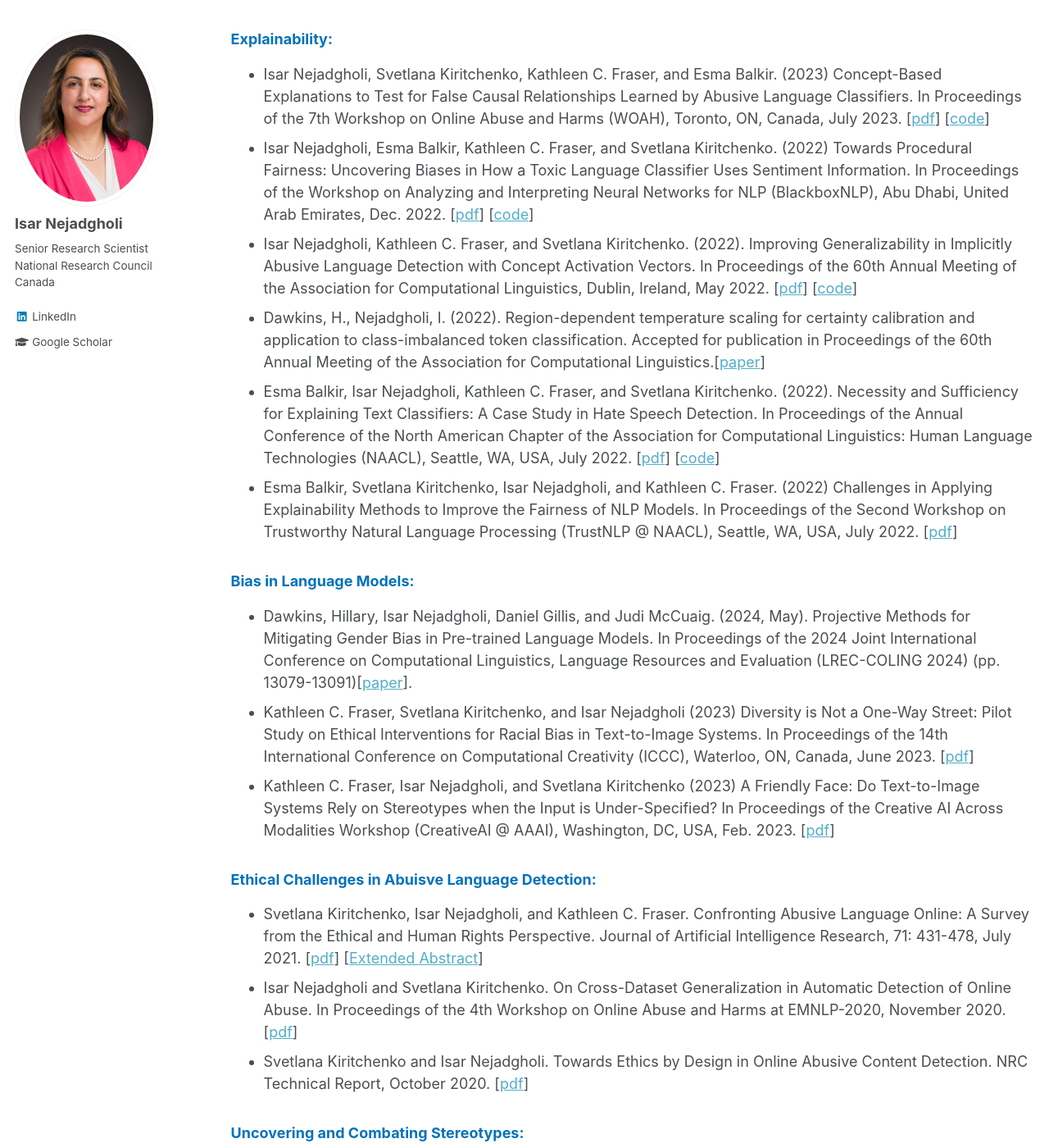
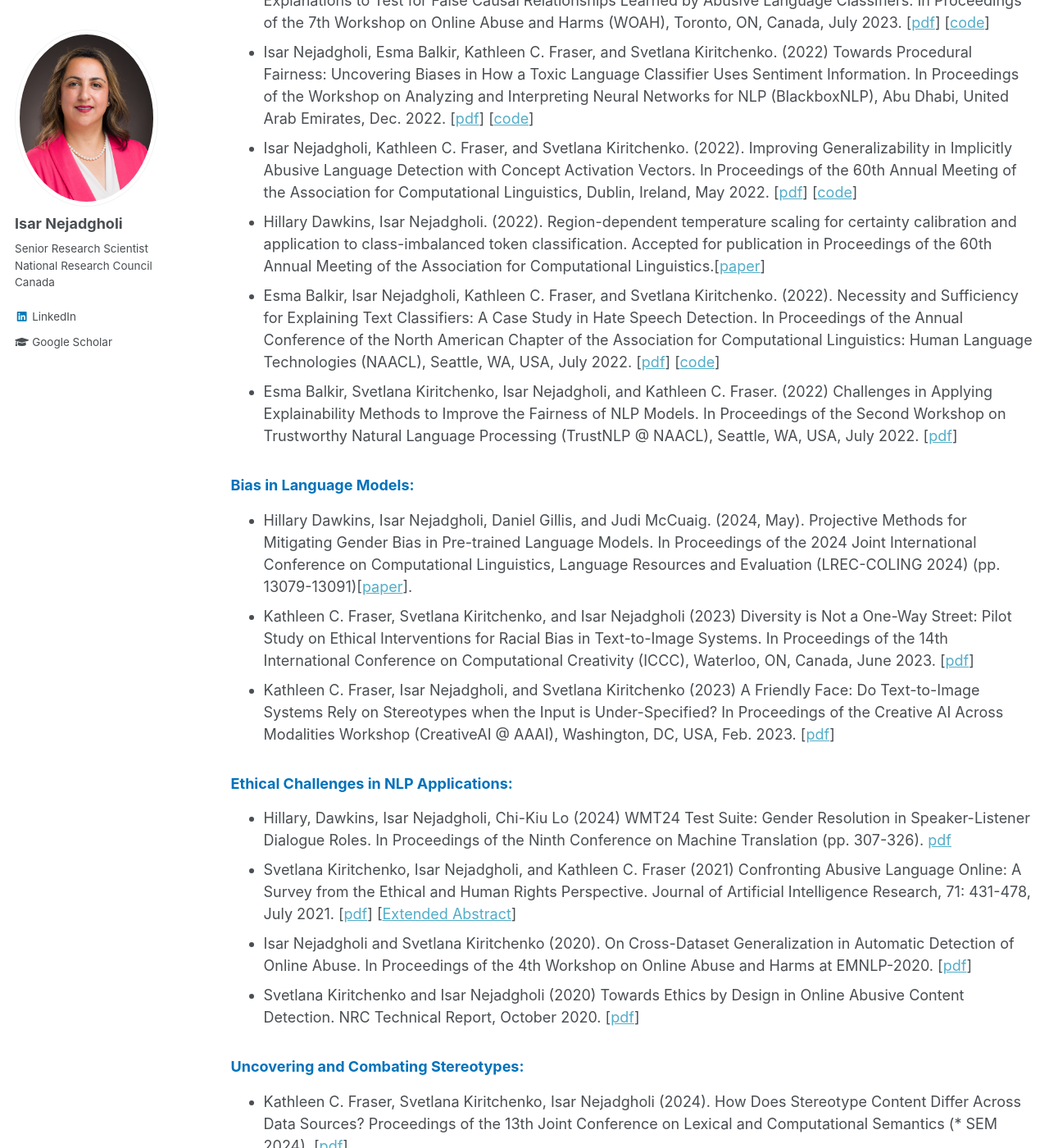
Before and after one commit to IsarNejad/IsarNejad.github.io, a Jekyll site: the page built from _pages/research.md, in a window 1280 px wide and 1400 px high, scrolled down 2875 px. Shown: the whole window at 82% size. Built offline with Jekyll 4.4.1, drawn with Linux system fonts in a browser that asks for light colours; some of the changed text lies outside the part shown.

Commit message:
Update research.md

```diff
--- a/_pages/research.md
+++ b/_pages/research.md
@@ -6,17 +6,15 @@ author_profile: true
 ---
 
 {: .amaranth-deep-purple}
-## AI for Social Good
+## AI for Social Impact
   - [**Detecting and Countering Toxic Language on Social Media:**](#Det-Count-Stereo) This project uses NLP techniques to detect and counter toxic language on social media that can lead to material and psychological harm.
-  - [**Social Media Analysis for Early Detection of Suicide Ideation:**](#suicide) This project is in collaboration with the University of Ottawa and focuses on developing tools for the early detection of suicidal ideation on social media.
-  - [**Multimodal Social Media Analysis for Wildfire Response:**](#MultiModal-Disaster) This project leverages social media to inform wildfire response in Canada. The project is funded by the New Beginning Initiative Program and is in collaboration with Carleton University.
-  - [**Responsible AI for Immigration Settlement in Canada:**](#Immigration) This project focuses on adopting human-centred AI tools to make immigration settlement in Canada more efficient.
+    - [**Responsible AI for Immigration Settlement in Canada:**](#Immigration) This project focuses on adopting human-centred AI tools to make immigration settlement in Canada more efficient.
 
 {: .amaranth-deep-purple}
 ## Responsible AI:
-  - [**Explainability:**](#explain) This project uses concept-based explanations and other explainability techniques to analyze a model and understand its flaws regarding safety, generalizability, fairness and robustness.
+  - [**Explainability:**](#explain) This project uses natural language and concept-based explanations to analyze a model and understand its safety, generalizability, fairness and robustness flaws.
   - [**Bias in Language Models:**](#Bias) This line of research analyzes the model's output to uncover biases learned by text classifiers and generative models.
-  - [**Ethical Challenges in Abuisve Language Detection:**](#JAIR) This line of work brings ethical and human rights considerations to every stage of developing an NLP system for detecting abusive language in online platforms.
+  - [**Ethical Challenges in NLP Applications:**](#JAIR) This line of work investigates ethical considerations at different stages of developing an NLP system for various tasks, including abusive language detection and machine translation.
   - [**Privacy:**](#privacy ) This project uses NLP techniques to de-identify text.
 
 {: .amaranth-deep-purple}
@@ -25,6 +23,8 @@ author_profile: true
 
 {: .amaranth-deep-purple}
 ## Machine Learning Applications
+   - [**Multimodal Social Media Analysis for Wildfire Response:**](#MultiModal-Disaster) This project leverages social media to inform wildfire response in Canada. The project is funded by the New Beginning Initiative Program and is in collaboration with Carleton University.
+   - [**Social Media Analysis for Early Detection of Suicide Ideation:**](#suicide) This project is in collaboration with the University of Ottawa and focuses on developing tools for the early detection of suicidal ideation on social media.
   - [**Medical Data Analysis**](#biomedical): This line of work analyzed different forms of biomedical data to increase the efficiency and accuracy of diagnosis and treatment in medical applications.
   - [**Audio and Speech Processing**](#Speech): This research  developed neural network models for improving Farsi speech recognition.
   - [**Facial Recognition**](#PhD): This work developed neural network models for facial expression detection and facial image generation.
@@ -50,23 +50,13 @@ author_profile: true
 - Isar Nejadgholi, Esma Balkir, Kathleen C. Fraser, and Svetlana Kiritchenko. (2022) Towards Procedural Fairness: Uncovering Biases in How a Toxic Language Classifier Uses Sentiment Information. In Proceedings of the Workshop on Analyzing and Interpreting Neural Networks for NLP (BlackboxNLP), Abu Dhabi, United Arab Emirates, Dec. 2022. [[pdf](https://arxiv.org/pdf/2210.10689.pdf)] [[code](https://github.com/IsarNejad/Procedural-Fairness-Sentiment)]
 - Isar Nejadgholi, Kathleen C. Fraser, and Svetlana Kiritchenko. (2022). Improving Generalizability in Implicitly Abusive Language Detection with Concept Activation Vectors. In Proceedings of the 60th Annual Meeting of the Association for Computational Linguistics, Dublin, Ireland, May 2022. [[pdf](https://arxiv.org/pdf/2204.02261.pdf)] [[code](https://github.com/IsarNejad/TCAV-for-Text-Classifiers)]
 - Esma Balkir, Isar Nejadgholi, Kathleen C. Fraser, and Svetlana Kiritchenko. (2022). Necessity and Sufficiency for Explaining Text Classifiers: A Case Study in Hate Speech Detection. In Proceedings of the Annual Conference of the North American Chapter of the Association for Computational Linguistics: Human Language Technologies (NAACL), Seattle, WA, USA, July 2022. [[pdf](https://arxiv.org/pdf/2205.03302.pdf)] [[code](https://github.com/esmab/necessity-sufficiency)]
-- Gunasekara, I., & Nejadgholi, I. (2018, October). A review of standard text classification practices for multi-label toxicity identification of online content. In Proceedings of the 2nd workshop on abusive language online (ALW2), 21-25. [[paper](https://aclanthology.org/W18-5103/)]
-
-<a id="suicide"></a>
-
-{: .gray}
-### Social Media Analysis for Early Detection of Suicide Ideation:
-
-
-- Ghanadian, H., Nejadgholi, I., & Osman, H. A. (2024). Socially Aware Synthetic Data Generation for Suicidal Ideation Detection Using Large Language Models. IEEE Access.[[Paper](https://ieeexplore.ieee.org/stamp/stamp.jsp?arnumber=10413447)]
-
-- Ghanadian, H., Nejadgholi, I., & Osman, H. A. (2023). ChatGPT for Suicide Risk Assessment on Social Media: Quantitative Evaluation of Model Performance, Potentials and Limitations. 13th Workshop on Computational Approaches to Subjectivity, Sentiment & Social Media Analysis (WASSA at ACL 2023), Toronto, Canada, July 2023. [[Paper](https://arxiv.org/abs/2306.09390)]
+- Isuru Gunasekara, Isar Nejadgholi,(2018). A review of standard text classification practices for multi-label toxicity identification of online content. In Proceedings of the 2nd workshop on abusive language online (ALW2), 21-25. [[paper](https://aclanthology.org/W18-5103/)]
 
 <a id="Immigration"></a>
 
 {: .gray}
 ### Responsible AI for Immigration Settlement in Canada:
-- Isar Nejadgholi, Maryam Molamohammadi, Kimiya Missaghi, Samir Bakhtawar (2024) Human-Centered AI Applications for Canada’s Immigration Settlement Sector, Accepted for publication at ACM conference on AI, Ethics and Society.
+- Isar Nejadgholi, Maryam Molamohammadi, Kimiya Missaghi, Samir Bakhtawar (2024) Human-Centered AI Applications for Canada’s Immigration Settlement Sector, AAAI/ACM Conference on AI, Ethics and Society, San Jose, USA. [Paper](https://ojs.aaai.org/index.php/AIES/article/view/31701)
 - Isar Nejadgholi, Maryam Molamohammadi, Samir Bakhtawar, (2024), Risks of General-Purpose LLMs for Settling Newcomers in Canada, ACM Conference on Fairness, Accountability and Transparency (FAccT). [[Tutorial](https://facctconference.org/2024/acceptedtutorials)] [[Read the Report](https://isarnejad.github.io/files/AI-in-Settlement.pdf){:target="_blank"}]
 - Anna Jahn, Isar Nejadgholi and Maryam Molamohammadi, (2023). Responsible AI in Settlement Services: Challenges, Social Context, and Ethical AI Solutions. Pathway to Prosperity National Conference. [[workshop page](https://site.pheedloop.com/event/EVEHAYZSFXPTO/schedule/SES0UFO405SMXA1ZG)].
 - Isar Nejadgholi, Renaud Bougueng, and Samuel Witherspoon (2017). A Semi-Supervised Training Method for Semantic Search of Legal Facts in Canadian Immigration Cases. In Legal Knowledge and Information Systems (pp. 125-134). IOS Press. [[Paper](https://orbilu.uni.lu/bitstream/10993/33777/1/9781614998389.pdf#page=135)]
@@ -76,10 +66,11 @@ author_profile: true
 {: .gray}
 ### Explainability:
 
+- Rongchen Guo, Isar Nejadgholi, Hillary Dawkins, Kathleen C. Fraser, and Svetlana Kiritchenko. (2024) Adaptable Moral Stances of Large Language Models on Sexist Content: Implications for Society and Gender Discourse. In Proceedings of the 2024 Conference on Empirical Methods in Natural Language Processing, pp. 19548-19564.[Pdf](https://aclanthology.org/2024.emnlp-main.1090/)
 - Isar Nejadgholi, Svetlana Kiritchenko, Kathleen C. Fraser, and Esma Balkir. (2023) Concept-Based Explanations to Test for False Causal Relationships Learned by Abusive Language Classifiers. In Proceedings of the 7th Workshop on Online Abuse and Harms (WOAH), Toronto, ON, Canada, July 2023. [[pdf](https://arxiv.org/pdf/2307.01900.pdf)] [[code](https://github.com/IsarNejad/Global-Sufficiency)]
 - Isar Nejadgholi, Esma Balkir, Kathleen C. Fraser, and Svetlana Kiritchenko. (2022) Towards Procedural Fairness: Uncovering Biases in How a Toxic Language Classifier Uses Sentiment Information. In Proceedings of the Workshop on Analyzing and Interpreting Neural Networks for NLP (BlackboxNLP), Abu Dhabi, United Arab Emirates, Dec. 2022. [[pdf](https://arxiv.org/pdf/2210.10689.pdf)] [[code](https://github.com/IsarNejad/Procedural-Fairness-Sentiment)]
 - Isar Nejadgholi, Kathleen C. Fraser, and Svetlana Kiritchenko. (2022). Improving Generalizability in Implicitly Abusive Language Detection with Concept Activation Vectors. In Proceedings of the 60th Annual Meeting of the Association for Computational Linguistics, Dublin, Ireland, May 2022. [[pdf](https://arxiv.org/pdf/2204.02261.pdf)] [[code](https://github.com/IsarNejad/TCAV-for-Text-Classifiers)]
-- Dawkins, H., Nejadgholi, I. (2022). Region-dependent temperature scaling for certainty calibration and application to class-imbalanced token classification. Accepted for publication in Proceedings of the 60th Annual Meeting of the Association for Computational Linguistics.[[paper](https://aclanthology.org/2022.acl-short.59/)]
+- Hillary Dawkins, Isar Nejadgholi. (2022). Region-dependent temperature scaling for certainty calibration and application to class-imbalanced token classification. Accepted for publication in Proceedings of the 60th Annual Meeting of the Association for Computational Linguistics.[[paper](https://aclanthology.org/2022.acl-short.59/)]
 - Esma Balkir, Isar Nejadgholi, Kathleen C. Fraser, and Svetlana Kiritchenko. (2022). Necessity and Sufficiency for Explaining Text Classifiers: A Case Study in Hate Speech Detection. In Proceedings of the Annual Conference of the North American Chapter of the Association for Computational Linguistics: Human Language Technologies (NAACL), Seattle, WA, USA, July 2022. [[pdf](https://arxiv.org/pdf/2205.03302.pdf)] [[code](https://github.com/esmab/necessity-sufficiency)]
 - Esma Balkir, Svetlana Kiritchenko, Isar Nejadgholi, and Kathleen C. Fraser. (2022) Challenges in Applying Explainability Methods to Improve the Fairness of NLP Models. In Proceedings of the Second Workshop on Trustworthy Natural Language Processing (TrustNLP @ NAACL), Seattle, WA, USA, July 2022. [[pdf](https://aclanthology.org/2022.trustnlp-1.8/)]
 
@@ -88,18 +79,19 @@ author_profile: true
 {: .gray}
 ### Bias in Language Models:
 
-- Dawkins, Hillary, Isar Nejadgholi, Daniel Gillis, and Judi McCuaig. (2024, May). Projective Methods for Mitigating Gender Bias in Pre-trained Language Models. In Proceedings of the 2024 Joint International Conference on Computational Linguistics, Language Resources and Evaluation (LREC-COLING 2024) (pp. 13079-13091)[[paper](https://aclanthology.org/2024.lrec-main.1146/)].
+- Hillary Dawkins, Isar Nejadgholi, Daniel Gillis, and Judi McCuaig. (2024, May). Projective Methods for Mitigating Gender Bias in Pre-trained Language Models. In Proceedings of the 2024 Joint International Conference on Computational Linguistics, Language Resources and Evaluation (LREC-COLING 2024) (pp. 13079-13091)[[paper](https://aclanthology.org/2024.lrec-main.1146/)].
 - Kathleen C. Fraser, Svetlana Kiritchenko, and Isar Nejadgholi (2023) Diversity is Not a One-Way Street: Pilot Study on Ethical Interventions for Racial Bias in Text-to-Image Systems. In Proceedings of the 14th International Conference on Computational Creativity (ICCC), Waterloo, ON, Canada, June 2023. [[pdf](https://www.svkir.com/papers/Fraser-et-al-TextImageBias-ICCC-2023.pdf)]
 - Kathleen C. Fraser, Isar Nejadgholi, and Svetlana Kiritchenko (2023) A Friendly Face: Do Text-to-Image Systems Rely on Stereotypes when the Input is Under-Specified? In Proceedings of the Creative AI Across Modalities Workshop (CreativeAI @ AAAI), Washington, DC, USA, Feb. 2023. [[pdf](https://www.svkir.com/papers/Fraser-et-al-CreativeAI-2023.pdf)]
 
 <a id="JAIR"></a>
 
 {: .gray}
-### Ethical Challenges in Abuisve Language Detection:
+### Ethical Challenges in NLP Applications:
 
-- Svetlana Kiritchenko, Isar Nejadgholi, and Kathleen C. Fraser. Confronting Abusive Language Online: A Survey from the Ethical and Human Rights Perspective. Journal of Artificial Intelligence Research, 71: 431-478, July 2021. [[pdf](https://jair.org/index.php/jair/article/view/12590/26695)] [[Extended Abstract](https://www.svkir.com/papers/Kiritchenko-et-al-ExtendedAbstract-IJCAI-2022.pdf)]
-- Isar Nejadgholi and Svetlana Kiritchenko. On Cross-Dataset Generalization in Automatic Detection of Online Abuse. In Proceedings of the 4th Workshop on Online Abuse and Harms at EMNLP-2020, November 2020. [[pdf](https://aclanthology.org/2020.alw-1.20/)]
-- Svetlana Kiritchenko and Isar Nejadgholi. Towards Ethics by Design in Online Abusive Content Detection. NRC Technical Report, October 2020. [[pdf](https://www.svkir.com/papers/Kiritchenko-Nejadgholi-online-abuse-ArXiv-2020.pdf)]
+- Hillary, Dawkins, Isar Nejadgholi, Chi-Kiu Lo (2024) WMT24 Test Suite: Gender Resolution in Speaker-Listener Dialogue Roles. In Proceedings of the Ninth Conference on Machine Translation (pp. 307-326). [pdf](https://aclanthology.org/2024.wmt-1.25/)
+- Svetlana Kiritchenko, Isar Nejadgholi, and Kathleen C. Fraser (2021) Confronting Abusive Language Online: A Survey from the Ethical and Human Rights Perspective. Journal of Artificial Intelligence Research, 71: 431-478, July 2021. [[pdf](https://jair.org/index.php/jair/article/view/12590/26695)] [[Extended Abstract](https://www.svkir.com/papers/Kiritchenko-et-al-ExtendedAbstract-IJCAI-2022.pdf)]
+- Isar Nejadgholi and Svetlana Kiritchenko (2020). On Cross-Dataset Generalization in Automatic Detection of Online Abuse. In Proceedings of the 4th Workshop on Online Abuse and Harms at EMNLP-2020. [[pdf](https://aclanthology.org/2020.alw-1.20/)]
+- Svetlana Kiritchenko and Isar Nejadgholi (2020) Towards Ethics by Design in Online Abusive Content Detection. NRC Technical Report, October 2020. [[pdf](https://www.svkir.com/papers/Kiritchenko-Nejadgholi-online-abuse-ArXiv-2020.pdf)]
 
 <a id="Stereo-NL"></a>
 
@@ -117,11 +109,21 @@ author_profile: true
 
 {: .gray}
 ### Privacy:
- - Hathurusinghe, R., Nejadgholi, I., & Bolic, M. (2021, June). A Privacy-Preserving Approach to Extraction of Personal Information through Automatic Annotation and Federated Learning. In Proceedings of the Third Workshop on Privacy in Natural Language Processing (pp. 36-45). [[Paper](https://arxiv.org/abs/2105.09198)]
- - Contributors, M. (2022). BLOOM: A 176B-Parameter Open-Access Multilingual Language Model. arXiv preprint arXiv:2211.05100.[[Paper](https://arxiv.org/pdf/2211.05100.pdf)]
+ - Rajitha Hathurusinghe, Isar Nejadgholi, Miodrag Bolic (2021). A Privacy-Preserving Approach to Extraction of Personal Information through Automatic Annotation and Federated Learning. In Proceedings of the Third Workshop on Privacy in Natural Language Processing (pp. 36-45). [[Paper](https://arxiv.org/abs/2105.09198)]
+ - Contributors, M. (2022). BLOOM: A 176B-Parameter Open-Access Multilingual Language Model. arXiv preprint arXiv:2211.05100.[[Paper](https://inria.hal.science/hal-03850124/document)]
+
+<a id="suicide"></a>
+
+{: .gray}
+### Social Media Analysis for Early Detection of Suicide Ideation:
+
+
+- Hamideh Ghanadian, Isar Nejadgholi, Hussein Al Osman (2024). Socially Aware Synthetic Data Generation for Suicidal Ideation Detection Using Large Language Models. IEEE Access.[[Paper](https://ieeexplore.ieee.org/stamp/stamp.jsp?arnumber=10413447)]
+
+- Hamideh Ghanadian, Isar Nejadgholi, Hussein Al Osman (2023). ChatGPT for Suicide Risk Assessment on Social Media: Quantitative Evaluation of Model Performance, Potentials and Limitations. 13th Workshop on Computational Approaches to Subjectivity, Sentiment & Social Media Analysis (WASSA at ACL 2023), Toronto, Canada. [[Paper](https://arxiv.org/abs/2306.09390)]
+
 
 <a id="biomedical"></a>
-
 {: .gray}
 ### Medical Data Analysis:
 
```
